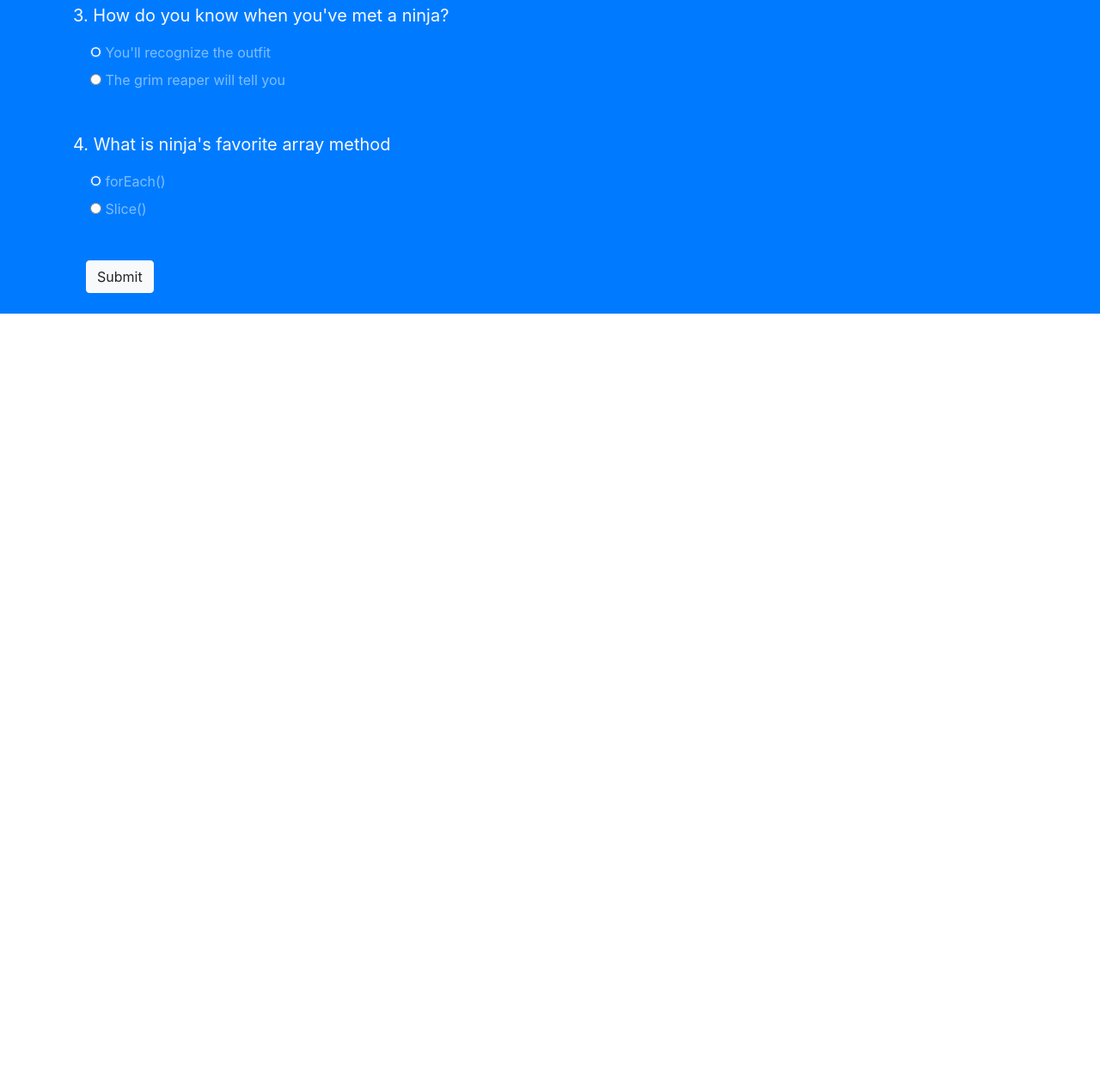
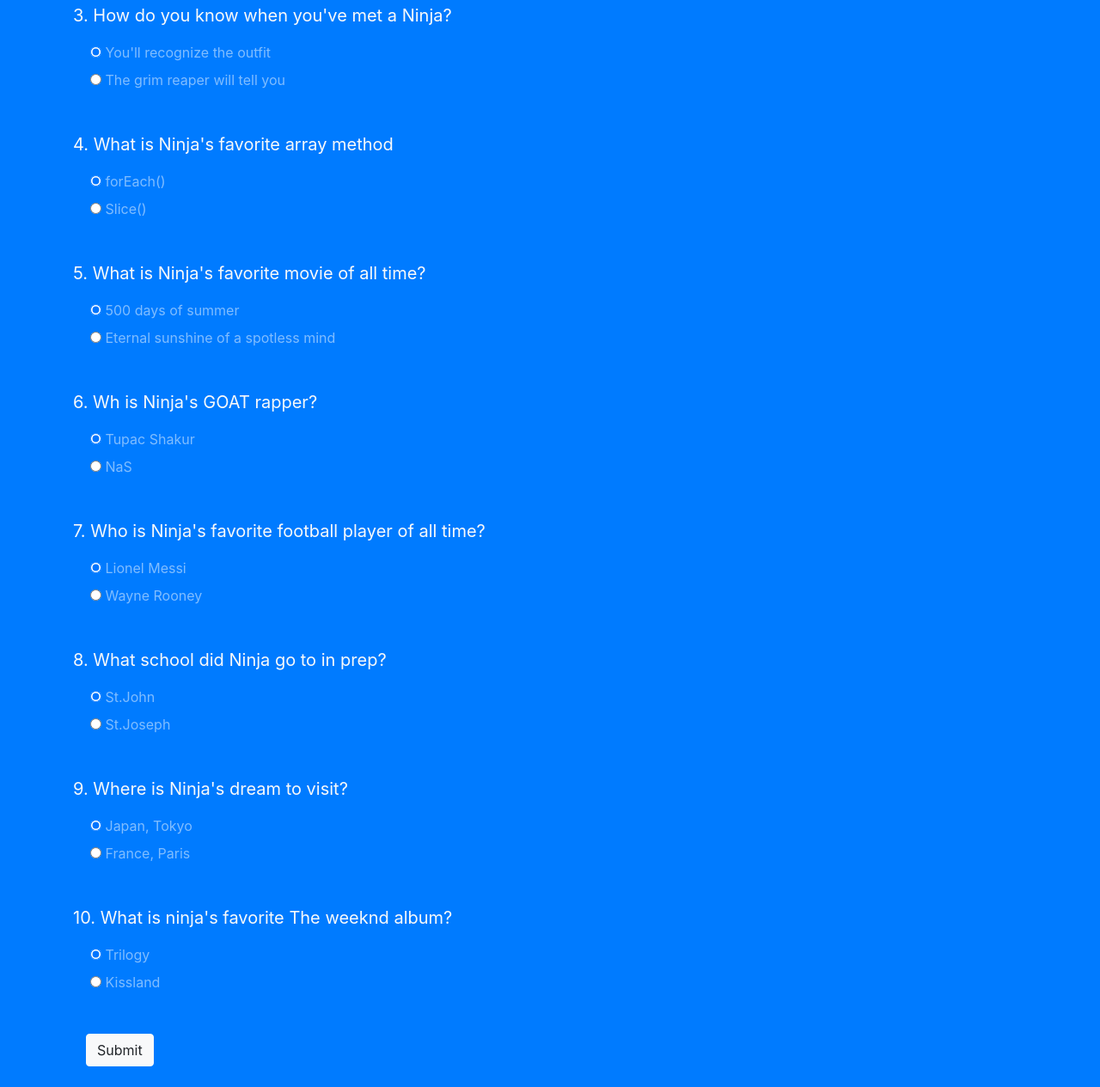
Before and after one commit to SegniAdebaGodsSon/Project1_Interactive_quiz-ninja-, a plain HTML site: page index.html in a window 1280 px wide. Shown: the part 606-1871 px from the top of the page at 86% size. Before the commit the page ends 971 px from the top, so only its background shows below. Drawn offline with nearby package versions, Linux system fonts and the light colour scheme.

Commit message:
All done

```diff
--- a/app.js
+++ b/app.js
@@ -1,4 +1,4 @@
-const correctAnswers = ['B', 'B', 'B', 'B'];
+const correctAnswers = ['B', 'B', 'B', 'B', 'A' , 'B', 'B', 'A', 'A', 'B'];
 const form = document.querySelector('.quiz-form');
 const numberOfQuestions = correctAnswers.length;
 const showResult = document.querySelector('.result');
@@ -7,7 +7,7 @@ form.addEventListener('submit', e => {
     e.preventDefault(); // don't refresh when submitted
 
     let score = 0;
-    const userAnswers = [form.q1.value, form.q2.value, form.q3.value, form.q4.value]
+    const userAnswers = [form.q1.value, form.q2.value, form.q3.value, form.q4.value, form.q5.value, form.q6.value, form.q7.value, form.q8.value, form.q9.value, form.q10.value];
 
     // check answers
     userAnswers.forEach((answer, index) => {
@@ -16,6 +16,7 @@ form.addEventListener('submit', e => {
         }
     });
     score = score * 100 / numberOfQuestions;
+    score = Math.round(score);
 
     // scroll to the top before showing result, as it's submitted
     scrollTo(0, 0); // (x, y) coordinate
@@ -40,7 +41,7 @@ form.addEventListener('submit', e => {
             output++;
         }
 
-        }, 15);
+    }, 15);
 
 });
 
--- a/index.html
+++ b/index.html
@@ -19,7 +19,7 @@
     <!-- result section -->
     <div class="result py-4 d-none bg-light text-center">
         <div class="container lead">
-            <p>You are <span class="text-primary display-4 p-3">0%</span> ninja.</p>
+            <p>You are <span class="text-primary display-4 p-3">0%</span> my ninja ;)</p>
         </div>
     </div>
 
@@ -32,7 +32,7 @@
             <form class="quiz-form text-light">
 
                 <div class="my-5"> <!-- QUESTION 1 -->
-                    <p class="lead font-weight-normal">1. How do you give a ninja directions?</p>
+                    <p class="lead font-weight-normal">1. How do you give a Ninja directions?</p>
 
                     <div class="form-check my-2 text-white-50">
                         <label class="form-check-label">
@@ -50,7 +50,7 @@
                 </div><!-- QUESTION 1 -->
 
                 <div class="my-5"> <!-- QUESTION 2 -->
-                    <p class="lead font-weight-normal">2. If a ninja has 3 apples, then gives one to Mario & one to Yoshi, how many apples does the ninja have left?</p>
+                    <p class="lead font-weight-normal">2. If a Ninja has 3 apples, then gives one to Mario & one to Yoshi, how many apples does the ninja have left?</p>
 
                     <div class="form-check my-2 text-white-50">
                         <label class="form-check-label">
@@ -68,7 +68,7 @@
                 </div><!-- QUESTION 2 -->
 
                 <div class="my-5"> <!-- QUESTION 3 -->
-                    <p class="lead font-weight-normal">3. How do you know when you've met a ninja?</p>
+                    <p class="lead font-weight-normal">3. How do you know when you've met a Ninja?</p>
 
                     <div class="form-check my-2 text-white-50">
                         <label class="form-check-label">
@@ -86,7 +86,7 @@
                 </div><!-- QUESTION 3 -->
 
                 <div class="my-5"> <!-- QUESTION 4 -->
-                    <p class="lead font-weight-normal">4. What is ninja's favorite array method</p>
+                    <p class="lead font-weight-normal">4. What is Ninja's favorite array method</p>
 
                     <div class="form-check my-2 text-white-50">
                         <label class="form-check-label">
@@ -103,6 +103,117 @@
                     </div>
                 </div><!-- QUESTION 4 -->
 
+
+                <div class="my-5"> <!-- QUESTION 5 -->
+                    <p class="lead font-weight-normal">5. What is Ninja's favorite movie of all time?</p>
+
+                    <div class="form-check my-2 text-white-50">
+                        <label class="form-check-label">
+                            <input type="radio" name="q5" value="A" checked>
+                            500 days of summer
+                        </label>
+                    </div>
+
+                    <div class="form-check my-2 text-white-50">
+                        <label class="form-check-label">
+                            <input type="radio" name="q5" value="B">
+                            Eternal sunshine of a spotless mind
+                        </label>
+                    </div>
+                </div><!-- QUESTION 5 -->
+
+
+                <div class="my-5"> <!-- QUESTION 6 -->
+                    <p class="lead font-weight-normal">6. Wh is Ninja's GOAT rapper?</p>
+
+                    <div class="form-check my-2 text-white-50">
+                        <label class="form-check-label">
+                            <input type="radio" name="q6" value="A" checked>
+                            Tupac Shakur
+                        </label>
+                    </div>
+
+                    <div class="form-check my-2 text-white-50">
+                        <label class="form-check-label">
+                            <input type="radio" name="q6" value="B">
+                            NaS
+                        </label>
+                    </div>
+                </div><!-- QUESTION 6 -->
+
+                <div class="my-5"> <!-- QUESTION 7 -->
+                    <p class="lead font-weight-normal">7. Who is Ninja's favorite football player of all time?</p>
+
+                    <div class="form-check my-2 text-white-50">
+                        <label class="form-check-label">
+                            <input type="radio" name="q7" value="A" checked>
+                            Lionel Messi
+                        </label>
+                    </div>
+
+                    <div class="form-check my-2 text-white-50">
+                        <label class="form-check-label">
+                            <input type="radio" name="q7" value="B">
+                            Wayne Rooney
+                        </label>
+                    </div>
+                </div><!-- QUESTION 7 -->
+
+                <div class="my-5"> <!-- QUESTION 8 -->
+                    <p class="lead font-weight-normal">8. What school did Ninja go to in prep?</p>
+
+                    <div class="form-check my-2 text-white-50">
+                        <label class="form-check-label">
+                            <input type="radio" name="q8" value="A" checked>
+                            St.John
+                        </label>
+                    </div>
+
+                    <div class="form-check my-2 text-white-50">
+                        <label class="form-check-label">
+                            <input type="radio" name="q8" value="B">
+                            St.Joseph
+                        </label>
+                    </div>
+                </div><!-- QUESTION 8 -->
+
+                <div class="my-5"> <!-- QUESTION 9 -->
+                    <p class="lead font-weight-normal">9. Where is Ninja's dream to visit?</p>
+
+                    <div class="form-check my-2 text-white-50">
+                        <label class="form-check-label">
+                            <input type="radio" name="q9" value="A" checked>
+                            Japan, Tokyo
+                        </label>
+                    </div>
+
+                    <div class="form-check my-2 text-white-50">
+                        <label class="form-check-label">
+                            <input type="radio" name="q9" value="B">
+                            France, Paris
+                        </label>
+                    </div>
+                </div><!-- QUESTION 9 -->
+
+
+                <div class="my-5"> <!-- QUESTION 10 -->
+                    <p class="lead font-weight-normal">10. What is ninja's favorite The weeknd album?</p>
+
+                    <div class="form-check my-2 text-white-50">
+                        <label class="form-check-label">
+                            <input type="radio" name="q10" value="A" checked>
+                            Trilogy
+                        </label>
+                    </div>
+
+                    <div class="form-check my-2 text-white-50">
+                        <label class="form-check-label">
+                            <input type="radio" name="q10" value="B">
+                            Kissland
+                        </label>
+                    </div>
+                </div><!-- QUESTION 10 -->
+
                 <div class="container">
                     <input type="submit" class="btn btn-light">
                 </div>
```
